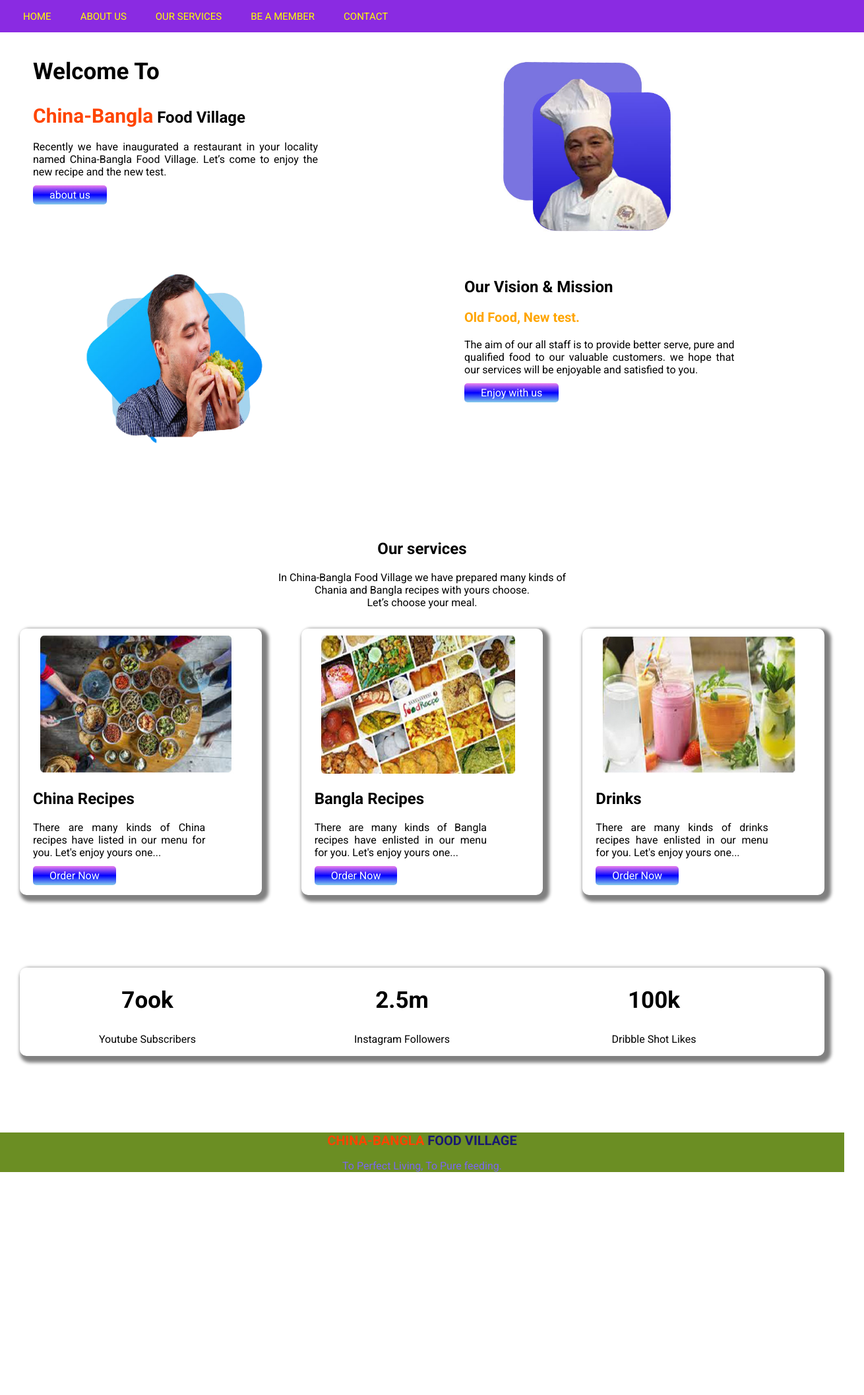
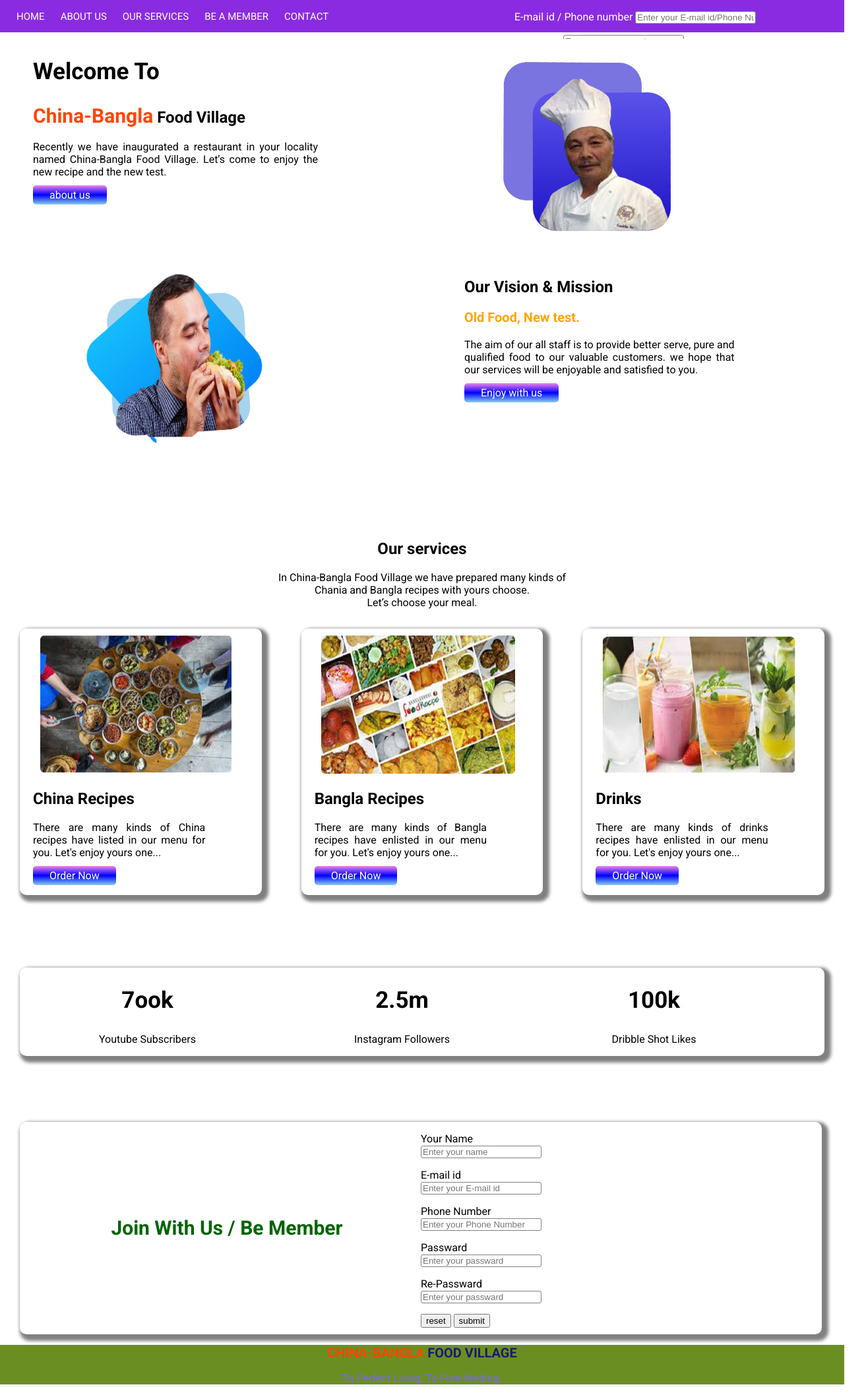
Before and after one commit to MROBEUL/Chania-Bangla-Food-Village, a plain HTML site: page index.html in a window 1280 px wide. Shown: the whole page at 66% size, 1310 px wide, since content can reach past the window. Before the commit the page ends 1793 px from the top, so only its background shows below. Drawn offline with Linux system fonts and the light colour scheme.

Commit message:
added membership page

```diff
--- a/index.html
+++ b/index.html
@@ -12,12 +12,20 @@
 </head>
 <body>
     <section class="menu-items">
-        <div class="menu-bar">
-        <a href="" class="menu">home</a>
-        <a href="" class="menu">about us</a>
-        <a href="" class="menu">our services</a>
-        <a href="" class="menu"> be a member</a>
-        <a href="" class="menu">contact</a>
+        <div id="menu-bar">
+            <a href="" class="menu">home</a>
+            <a href="" class="menu">about us</a>
+            <a href="" class="menu">our services</a>
+            <a href="" class="menu"> be a member</a>
+            <a href="" class="menu">contact</a>
+        </div>
+        <div id="log-in">
+        <form action="">
+            <p>E-mail id / Phone number <input type="text" name="name" placeholder="Enter your E-mail id/Phone Number" id=""></p>
+            <p>Passward <input type="passward" name="name" placeholder="Enter your passward" id=""></p>
+            <button id="reset">reset</button>
+            <button id="submit">submit</button>
+        </form>
         </div>
     </section>
     <section class="flexible-container">
@@ -99,6 +107,20 @@
             </div>
         </div>
     </section>
+    <section class="membership-part">
+        <h2>Join With Us / Be Member </h2>
+        <div id="be-member">
+            <form action="">
+                <p>Your Name <input type="text" name="name" placeholder="Enter your name" id=""></p>
+                <p>E-mail id <input type="text" name="name" placeholder="Enter your E-mail id" id=""></p>
+                <p>Phone Number <input type="text" name="name" placeholder="Enter your Phone Number" id=""></p>
+                <p>Passward <input type="passward" name="name" placeholder="Enter your passward" id=""></p>
+                <p>Re-Passward <input type="passward" name="name" placeholder="Enter your passward" id=""></p>
+                <button id="reset">reset</button>
+                <button id="submit">submit</button>
+            </form>
+            </div>
+    </section>
     <section>
         <div class="fotter-part">
             <h2 id="foot-note"> <span id="fotter-name" >China-Bangla </span> Food Village </h2>
--- a/style.css
+++ b/style.css
@@ -7,23 +7,36 @@ body{
     width: 100%;
     background: blueviolet;
     display: flex;
+    justify-content:space-between;
+}
+#menu-bar{
+    width: 60%;
     padding: 15px;
 }
 
-.menu-bar a{
-    color: yellow;
+#menu-bar a{
+    color: white;
     text-decoration: none;
     text-transform: uppercase;
     font-size: 15px;
     text-align: right;
-    padding: 10px 20px;
+    padding: 10px 10px;
 }
-.menu-bar a:hover {
-    color: red;
+#menu-bar a:hover {
+    color: yellow;
 }
 .menu:hover{
     background-color: green;
 }
+#log-in{
+    color: white;
+    width: 40%;
+    height: 10px;
+    float: right;
+    padding: 0;
+    margin:0;
+}
+
 h1{
     font-size: 35px;
 }
@@ -128,6 +141,41 @@ h1{
     padding-left: 120px;
     padding-right: 120px;
 }
+.membership-part{
+    display:grid;
+    grid-template-columns: repeat(2, 1fr);
+    justify-content: center;
+    align-items: center;
+    width: 95%;
+    margin-left: 30px;
+    margin-right: 30px;
+    border-radius: 10px;
+    box-shadow: 5px 5px 5px 5px grey;
+}
+.membership-part h2{
+    color: darkgreen;
+    text-align: center;
+    font-size: 30px;
+    padding-left: 20px;
+}
+#be-member{
+    width: 20%;
+    text-align: left;
+    padding-bottom: 10px;
+}
+input{
+    border: 1px solid grey;
+    border-radius: 3px;
+}
+input:hover{
+    background-color: papayawhip;
+}
+#reset:hover{
+    background-color: red;
+}
+#submit:hover{
+    background-color: green;
+}
 .fotter-part{
     width: 100%;
     background: olivedrab;
```
